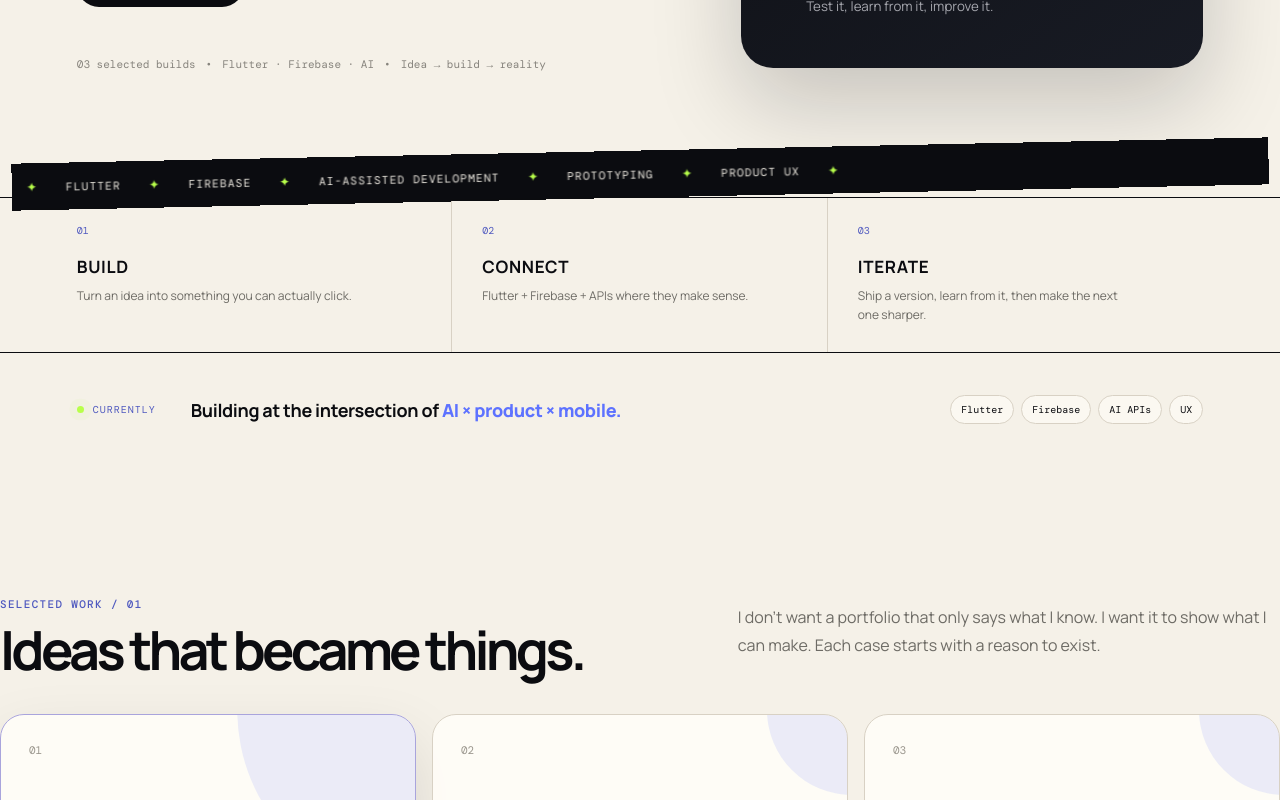
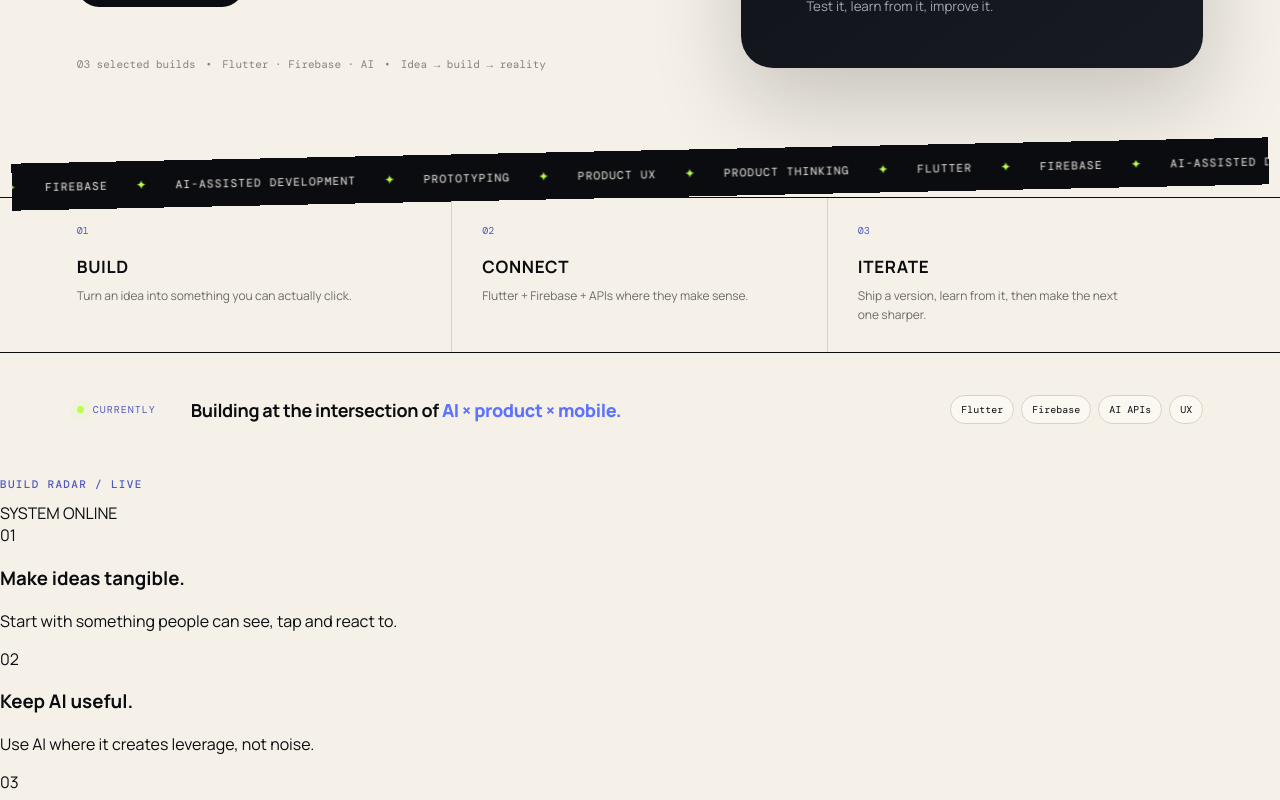
Before and after one commit to emManab/manab-ai-portfolio, a Next.js app: page / in a window 1280 px wide. Shown: the part 680-1480 px from the top of the page. Built offline with nearby package versions, Linux system fonts and the light colour scheme.

Commit message:
feat: add seamless ticker and build radar section

```diff
--- a/app/page.tsx
+++ b/app/page.tsx
@@ -107,7 +107,10 @@ export default function Home() {
         </section>
 
         <section className="ticker" aria-label="skills">
-          <div><span>PRODUCT THINKING</span><b>✦</b><span>FLUTTER</span><b>✦</b><span>FIREBASE</span><b>✦</b><span>AI-ASSISTED DEVELOPMENT</span><b>✦</b><span>PROTOTYPING</span><b>✦</b><span>PRODUCT UX</span><b>✦</b></div>
+          <div className="ticker-track">
+            <span>PRODUCT THINKING</span><b>✦</b><span>FLUTTER</span><b>✦</b><span>FIREBASE</span><b>✦</b><span>AI-ASSISTED DEVELOPMENT</span><b>✦</b><span>PROTOTYPING</span><b>✦</b><span>PRODUCT UX</span><b>✦</b>
+            <span>PRODUCT THINKING</span><b>✦</b><span>FLUTTER</span><b>✦</b><span>FIREBASE</span><b>✦</b><span>AI-ASSISTED DEVELOPMENT</span><b>✦</b><span>PROTOTYPING</span><b>✦</b><span>PRODUCT UX</span><b>✦</b>
+          </div>
         </section>
 
         <section className="signal-strip">
@@ -120,6 +123,18 @@ export default function Home() {
           <div className="now-label"><span className="live-dot" /> CURRENTLY</div>
           <div className="now-copy"><strong>Building at the intersection of</strong> <em>AI × product × mobile.</em></div>
           <div className="now-tags"><span>Flutter</span><span>Firebase</span><span>AI APIs</span><span>UX</span></div>
+        </section>
+
+        <section className="build-radar">
+          <div className="radar-head">
+            <p className="eyebrow">BUILD RADAR / LIVE</p>
+            <span className="radar-signal"><i /> SYSTEM ONLINE</span>
+          </div>
+          <div className="radar-grid">
+            <article><span>01</span><h3>Make ideas tangible.</h3><p>Start with something people can see, tap and react to.</p><div className="radar-line"><i /></div></article>
+            <article><span>02</span><h3>Keep AI useful.</h3><p>Use AI where it creates leverage, not noise.</p><div className="radar-line"><i /></div></article>
+            <article><span>03</span><h3>Ship the lesson.</h3><p>Every build should leave the next build a little smarter.</p><div className="radar-line"><i /></div></article>
+          </div>
         </section>
 
         <section id="work" className="section">
```
